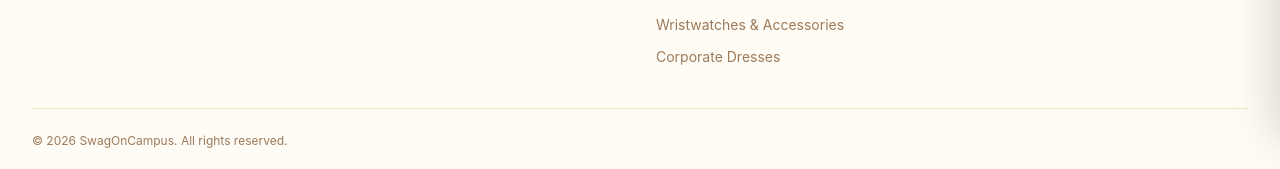
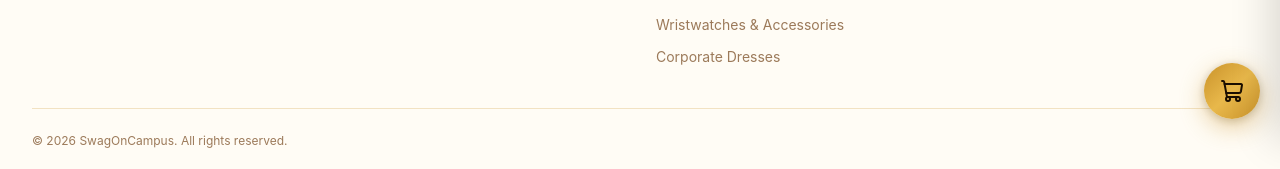
Before and after one commit to theyungace3-lab/swagoncampus, a Next.js app: page /product/1 in a window 1280 px wide. Shown: the part 661-830 px from the top of the page. Built offline with nearby package versions, Linux system fonts and the light colour scheme; no server answers; the database is empty.

Commit message:
feat: Temu-style silent add-to-cart with floating cart button

```diff
--- a/app/globals.css
+++ b/app/globals.css
@@ -346,6 +346,17 @@ body {
   animation: badge-pulse 1.5s ease-in-out infinite;
 }
 
+/* ── Floating cart button badge ── */
+@keyframes fab-pop {
+  0% { transform: scale(0.4); }
+  60% { transform: scale(1.25); }
+  100% { transform: scale(1); }
+}
+
+.animate-fab-pop {
+  animation: fab-pop 0.35s cubic-bezier(0.34, 1.56, 0.64, 1);
+}
+
 /* ── Image overlay ── */
 .product-img-overlay {
   position: relative;
--- a/app/product/[id]/ProductDetailClient.tsx
+++ b/app/product/[id]/ProductDetailClient.tsx
@@ -11,7 +11,7 @@ import { Reveal } from "@/components/Reveal";
 
 export function ProductDetailClient({ id }: { id: string }) {
   const { products } = useProducts();
-  const { addToCart, openCart } = useCart();
+  const { addToCart } = useCart();
 
   const product = products.find((p) => p.id === id);
 
@@ -48,7 +48,6 @@ export function ProductDetailClient({ id }: { id: string }) {
   function handleAddToCart() {
     addToCart(product!, chosenSize, chosenColor);
     setAddedFeedback(true);
-    openCart();
     setTimeout(() => setAddedFeedback(false), 2000);
   }
 
--- /dev/null
+++ b/components/FloatingCartButton.tsx
@@ -0,0 +1,48 @@
+"use client";
+
+import { usePathname } from "next/navigation";
+import { ShoppingCart } from "lucide-react";
+import { useCart } from "@/contexts/CartContext";
+
+/**
+ * Temu-style floating cart button.
+ *
+ * Add-to-cart is silent everywhere (no drawer popup), so the shopper keeps
+ * browsing and simply taps this button when they want to review their cart.
+ * Hidden on the cart page (already there) and while the drawer is open.
+ */
+export function FloatingCartButton() {
+  const pathname = usePathname();
+  const { state, cartCount, openCart } = useCart();
+  const { isOpen } = state;
+
+  if (isOpen || pathname === "/cart") return null;
+
+  return (
+    <button
+      type="button"
+      onClick={openCart}
+      className="fixed bottom-5 right-5 z-40 w-14 h-14 rounded-full flex items-center justify-center transition-transform duration-200 hover:scale-105 active:scale-95"
+      style={{
+        background:
+          "linear-gradient(135deg, var(--gold-primary), var(--gold-light), var(--gold-primary))",
+        boxShadow:
+          "0 8px 24px rgba(201, 146, 42, 0.45), 0 2px 8px rgba(0, 0, 0, 0.2)",
+        color: "#1a0e00",
+      }}
+      aria-label={`Open cart${cartCount > 0 ? `, ${cartCount} item${cartCount === 1 ? "" : "s"}` : ""}`}
+    >
+      <ShoppingCart className="w-6 h-6" />
+      {cartCount > 0 && (
+        <span
+          key={cartCount}
+          className="absolute -top-1.5 -right-1.5 min-w-[22px] h-[22px] rounded-full flex items-center justify-center px-1.5 text-xs font-black animate-fab-pop"
+          style={{ background: "#1a0e00", color: "#fff" }}
+          aria-hidden="true"
+        >
+          {cartCount > 99 ? "99+" : cartCount}
+        </span>
+      )}
+    </button>
+  );
+}
--- a/components/ProductCard.tsx
+++ b/components/ProductCard.tsx
@@ -13,7 +13,7 @@ interface ProductCardProps {
 }
 
 export function ProductCard({ product }: ProductCardProps) {
-  const { addToCart, openCart } = useCart();
+  const { addToCart } = useCart();
   const [wished, setWished] = useState(false);
   const [addedFeedback, setAddedFeedback] = useState(false);
 
@@ -30,7 +30,6 @@ export function ProductCard({ product }: ProductCardProps) {
     e.stopPropagation();
     addToCart(product, defaultSize, defaultColor);
     setAddedFeedback(true);
-    openCart();
     setTimeout(() => setAddedFeedback(false), 1500);
   }
 
--- a/components/SiteChrome.tsx
+++ b/components/SiteChrome.tsx
@@ -5,6 +5,7 @@ import { usePathname } from "next/navigation";
 import { Navbar } from "@/components/Navbar";
 import { Footer } from "@/components/Footer";
 import { CartDrawer } from "@/components/CartDrawer";
+import { FloatingCartButton } from "@/components/FloatingCartButton";
 
 /**
  * Renders the store's chrome (fixed navbar, footer, cart drawer) around public
@@ -24,6 +25,7 @@ export function SiteChrome({ children }: { children: ReactNode }) {
       <Navbar />
       <main className="flex-1 pt-16">{children}</main>
       <Footer />
+      <FloatingCartButton />
       <CartDrawer />
     </>
   );
```
